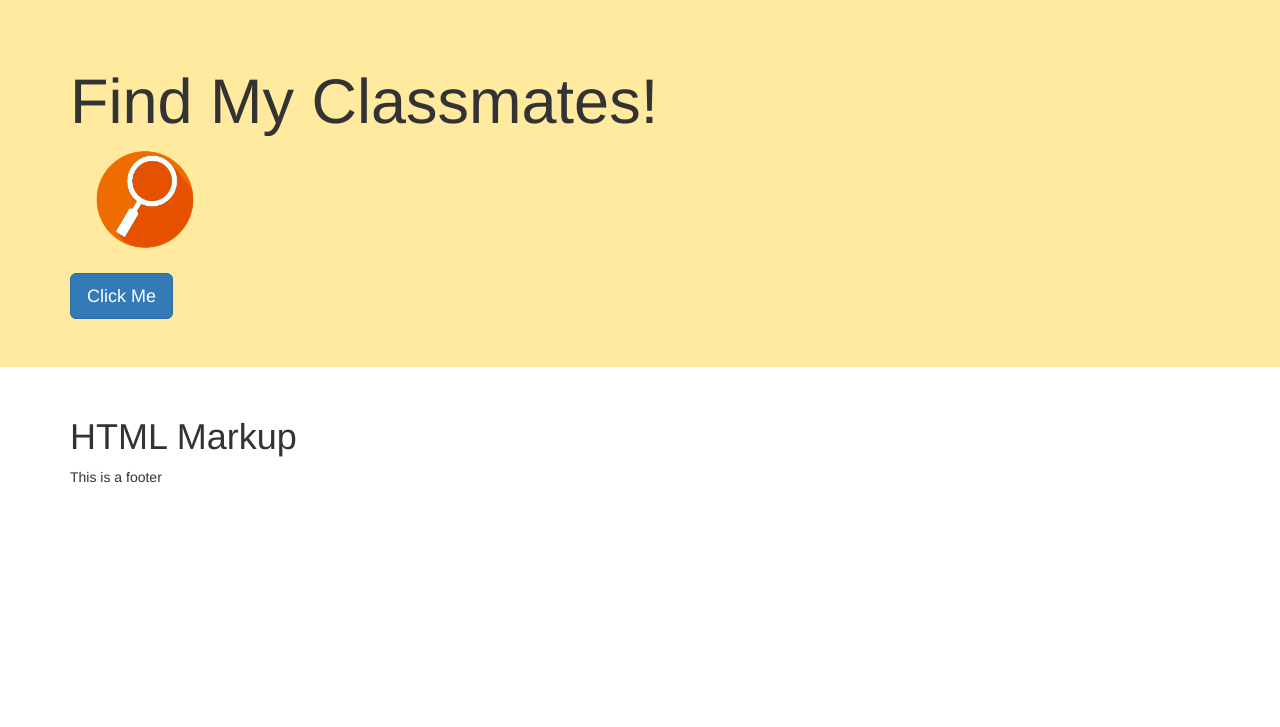
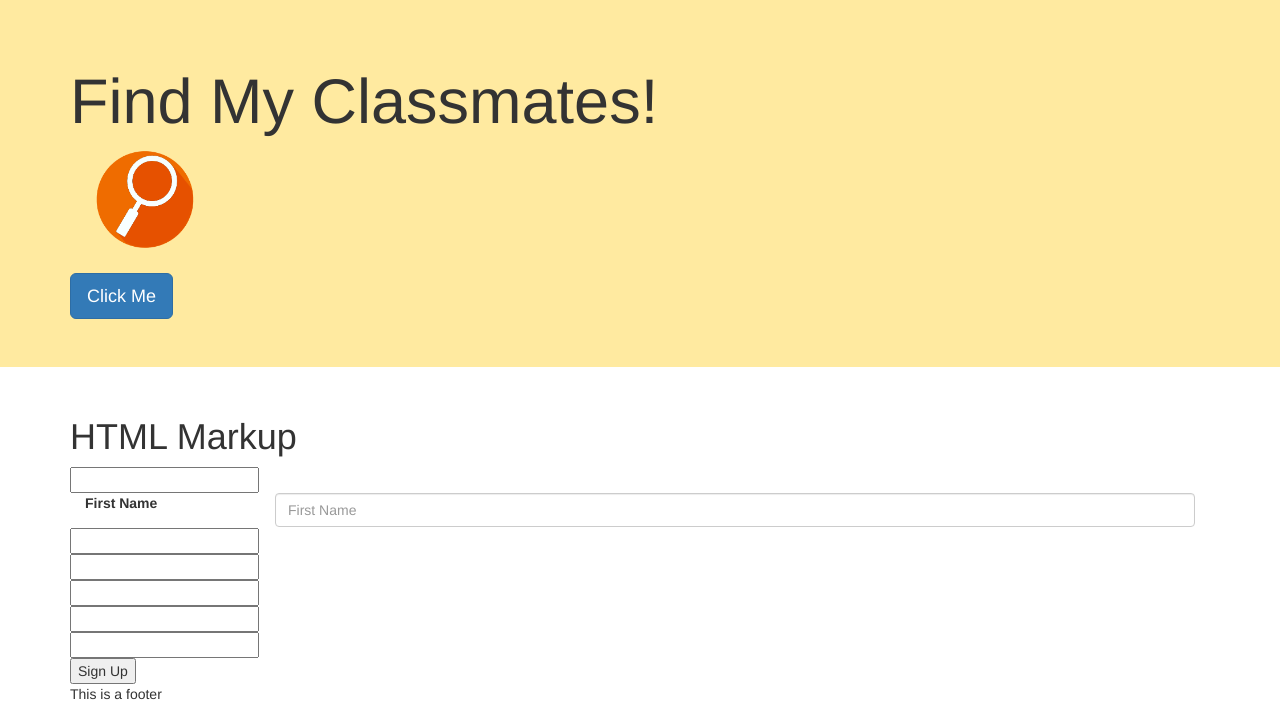
Before and after one commit to robertoferrer/FindMyClassmate, a PHP site: page / in a window 1280 px wide. Shown: the part 73-800 px from the top of the page. Run offline with PHP 8.4, Linux system fonts and the light colour scheme; some libraries are stand-ins or nearby versions.

Commit message:
Added registration to index

```diff
--- a/index.php
+++ b/index.php
@@ -26,6 +26,27 @@ include "header.php";
     <div class="container">
 
         <h1>HTML Markup</h1>
+        <form action="script_regster.php" method="POST">
+            <input type="text" name="fname" aria-required="true" />
+            <div class="form-group">
+                <label for="inptFirstName" class="col-sm-2 control-label">First Name</label>
+                <div class="col-sm-10">
+                    <input type="text" name="fname" class="form-control" id="inptFirstName" placeholder="First Name">
+                </div>
+            </div>
+            <br />
+            <input type="" name="lname" aria-required="true" />
+            <br />
+            <input type="text" name="email" aria-required="true" />
+            <br />
+            <input type="text" name="phone" />
+            <br />
+            <input type="password" name="password" aria-required="true" />
+            <br />
+            <input type="password" name="password_confirm" aria-required="true" />
+            <br />
+            <input type="submit" value="Sign Up" />
+        </form>
 
     </div>
 
```
